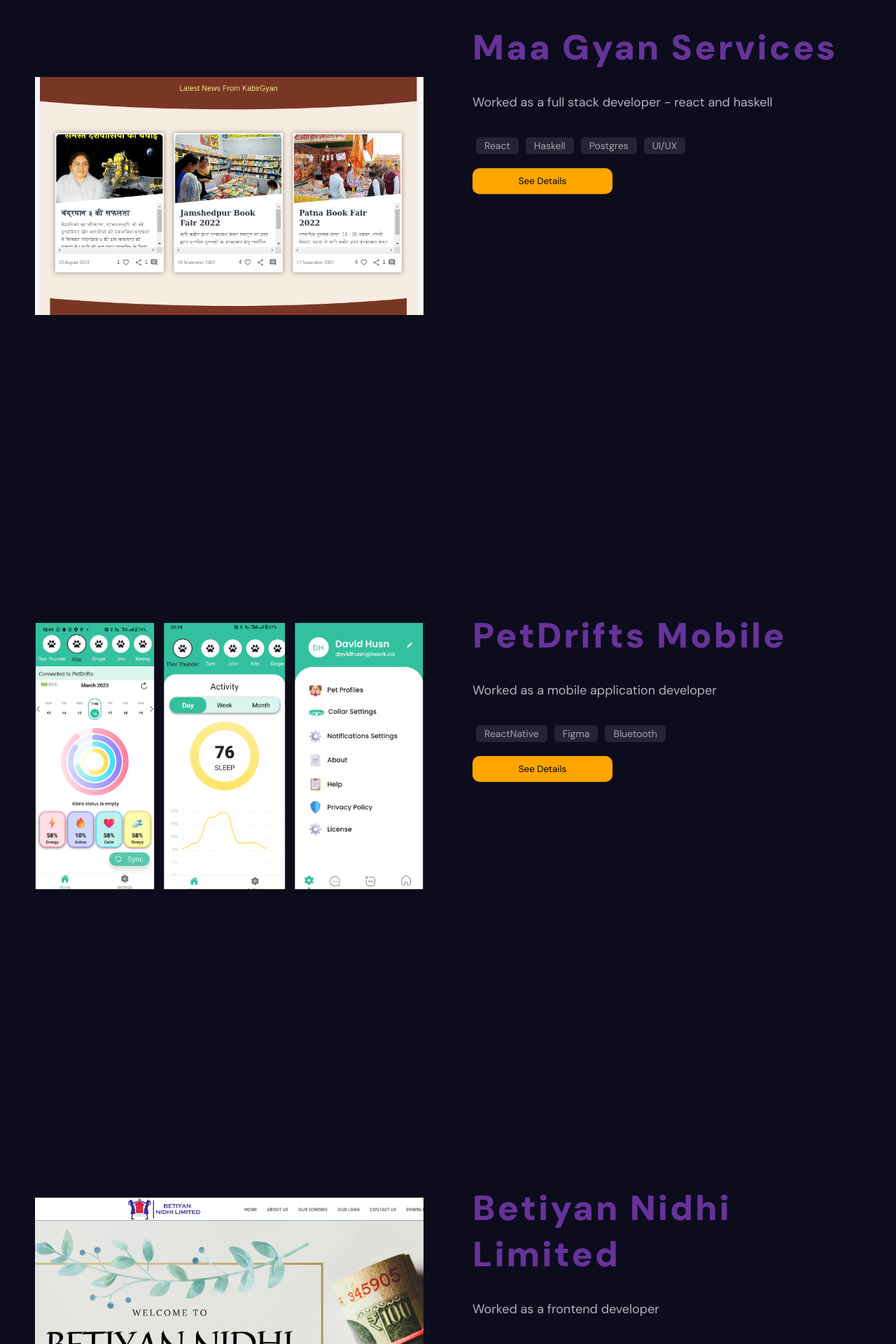
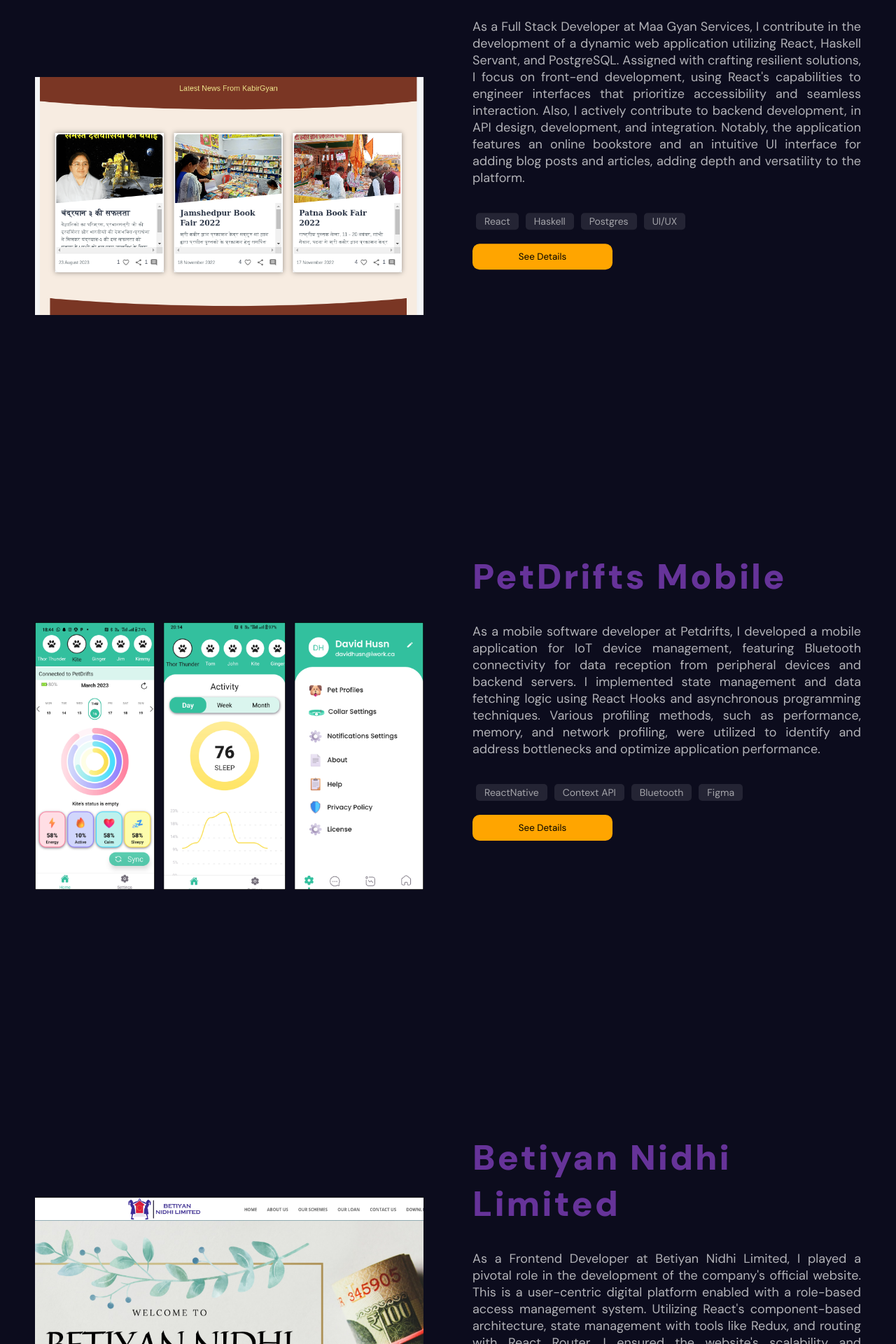
Before and after one commit to archiKumari/my_portfolio, a React (Create React App) app: page / in a window 1280 px wide. Shown: the part 1860-3780 px from the top of the page at 70% size. Built offline with nearby package versions, Linux system fonts and the light colour scheme.

Commit message:
Work descriptions modified

```diff
--- a/src/DataFiles/WorkData.js
+++ b/src/DataFiles/WorkData.js
@@ -1,36 +1,37 @@
-
-import image1 from "../Assets/Work-images/BNL/image1.png"
-import image2 from "../Assets/Work-images/Petdrifts/Screen1.png"
-import image3 from "../Assets/Work-images/MGS/image1.png"
+import image1 from "../Assets/Work-images/BNL/image1.png";
+import image2 from "../Assets/Work-images/Petdrifts/Screen1.png";
+import image3 from "../Assets/Work-images/MGS/image1.png";
 
 const workData = [
   {
-      companyName: 'Maa Gyan Services',
-      position: 'Full Stack Developer',
-      duration: 'May 2023 - Present',
-      skills: ['React', 'Haskell', 'Postgres', 'UI/UX'],
-      description:"Worked as a full stack developer - react and haskell",
-      category: 'web',
-      imagePath: image3
+    companyName: "Maa Gyan Services",
+    position: "Full Stack Developer",
+    duration: "May 2023 - Present",
+    skills: ["React", "Haskell", "Postgres", "UI/UX"],
+    description: "As a Full Stack Developer at Maa Gyan Services, I contribute in the development of a dynamic web application utilizing React, Haskell Servant, and PostgreSQL. Assigned with crafting resilient solutions, I focus on front-end development, using React's capabilities to engineer interfaces that prioritize accessibility and seamless interaction. Also, I actively contribute to backend development, in API design, development, and integration. Notably, the application features an online bookstore and an intuitive UI interface for adding blog posts and articles, adding depth and versatility to the platform.",
+    category: "web",
+    imagePath: image3,
   },
   {
-      companyName: 'PetDrifts Mobile',
-      position: 'Mobile Software Developer',
-      duration: 'Jan 2023 - April 2023',
-      skills: ['ReactNative', 'Figma', 'Bluetooth'],
-      description:"Worked as a mobile application developer",
-      category: 'mobile',
-      imagePath: image2
+    companyName: "PetDrifts Mobile",
+    position: "Mobile Software Developer",
+    duration: "Jan 2023 - April 2023",
+    skills: ["ReactNative", "Context API", "Bluetooth", "Figma"],
+    description:
+      "As a mobile software developer at Petdrifts, I developed a mobile application for IoT device management, featuring Bluetooth connectivity for data reception from peripheral devices and backend servers. I implemented state management and data fetching logic using React Hooks and asynchronous programming techniques. Various profiling methods, such as performance, memory, and network profiling, were utilized to identify and address bottlenecks and optimize application performance.",
+    category: "mobile",
+    imagePath: image2,
   },
   {
-      companyName: 'Betiyan Nidhi Limited',
-      position: 'Frontend Developer',
-      duration: 'Aug 2022 - Dec 2022',
-      skills: ['React', 'NodeJS', 'MongoDB', 'Photoshop'],
-      description:"Worked as a frontend developer",
-      category: 'web',
-      imagePath: image1
-    }
+    companyName: "Betiyan Nidhi Limited",
+    position: "Frontend Developer",
+    duration: "Aug 2022 - Dec 2022",
+    skills: ["React", "Redux", "Bootstrap", "Photoshop"],
+    description:
+      "As a Frontend Developer at Betiyan Nidhi Limited, I played a pivotal role in the development of the company's official website. This is a user-centric digital platform enabled with a role-based access management system. Utilizing React's component-based architecture, state management with tools like Redux, and routing with React Router, I ensured the website's scalability and maintainability while delivering rich, interactive content to users.",
+    category: "web",
+    imagePath: image1,
+  },
 ];
 
 export default workData;
```
Lines whose indentation alone changed are shown as unchanged.
